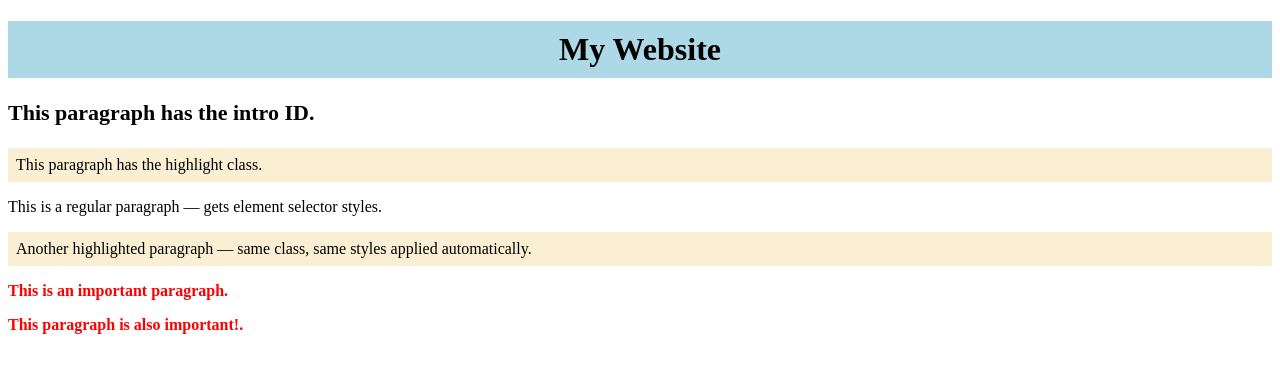
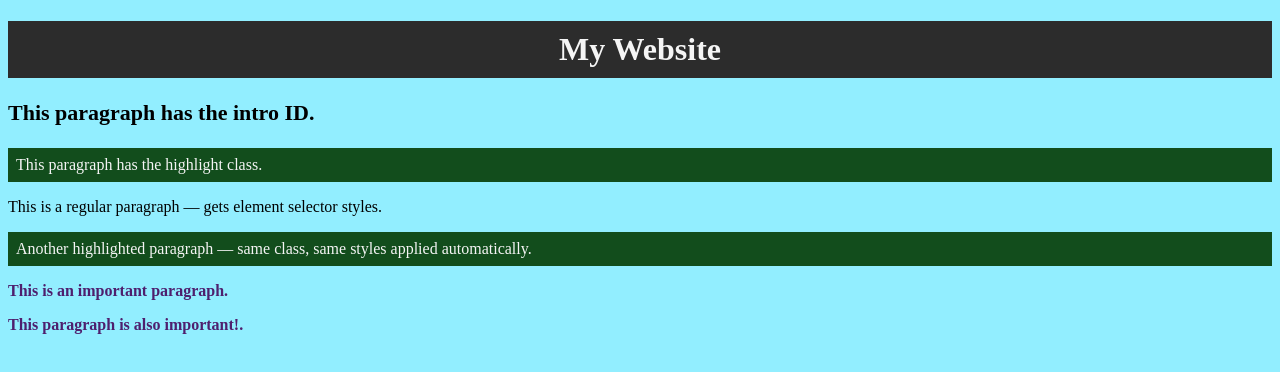
Before and after one commit to Student-Work-Classroom-Demo-MUBAS/lab-two-bece20-bchapuma-ai, a plain HTML site: page index.html in a window 1280 px wide. Drawn offline with Linux system fonts and the light colour scheme.

Commit message:
Task3 - HEX color values added.

```diff
--- a/css/style.css
+++ b/css/style.css
@@ -1,11 +1,12 @@
-/*body {
-    background-color:lightyellow;
-}*/
+body {
+    background-color:#92EEFF;
+}
 
 /* CLASS selector — targets any element with class="highlight" */
 /* You can apply the same class to multiple elements */
 .highlight {
- background-color: #FBEFD3;
+ background-color: #124D1C;
+ color: #F5F5F5;
  padding: 8px;
 }
 /* ID selector — targets the ONE element with id="intro" */
@@ -18,17 +19,12 @@
 /* CLASS selector 'important' — targets any element with class="important" */
 .important {
     font-weight: bold;
-    color: red;
+    color: #4E1F6E;
 }
 
 #page-header {
-    background-color: lightblue;
+    background-color: #2C2C2C;
     padding: 10px;
     text-align: center;
+    color: #F5F5F5;
 }
-
-
-/* 2. Hexadecimal — most common in professional CSS */
-/* Format: #RRGGBB where RR/GG/BB are 00-FF in hex */
-.color-hex { color: #1E2761; } /* MUBAS Navy */
-.color-hex2 { color: #0D9488; } /* MUBAS Teal */
```
